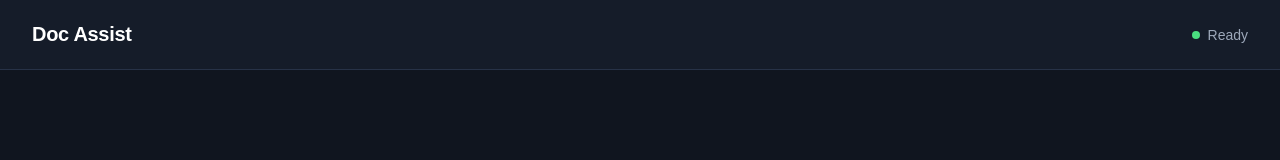
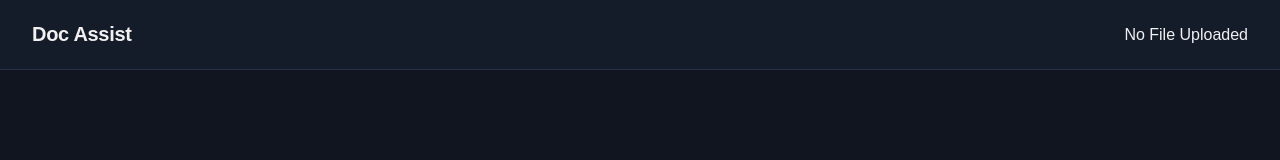
Before and after one commit to Yoonus-A/rag-document-assistant, a React app in the folder frontend/: page / in a window 1280 px wide. Shown: the top 160 px of the page. Built offline with nearby package versions, Linux system fonts and the light colour scheme; the HTML template or start-up script is replaced by a standard one.

Commit message:
Added more urls to origin to adjust for servers used. Changes made to indicate file upload using a label and remove button - improves usability.

```diff
--- a/frontend/src/App.jsx
+++ b/frontend/src/App.jsx
@@ -78,8 +78,8 @@ function App() {
         </div>
 
         <div className="status">
-          <span className="status-dot"></span>
-          Ready
+          <span className={`status-label ${uploadedFile ? 'active' : 'inactive'}`}></span>
+          {uploadedFile ? 'File Uploaded' : 'No File Uploaded'}
         </div>
       </header>
 
@@ -109,8 +109,8 @@ function App() {
 
         {uploadedFile && (
           <div className="uploaded-file">
-            <span>{uploadedFile.name}</span>
-            <button onClick={handleRemoveFile}>Remove</button>
+            <span className="file-name">{uploadedFile.name}</span>
+            <button className="remove-file-button" onClick={handleRemoveFile}>Remove</button>
           </div>
         )}
 
--- a/frontend/src/styles.css
+++ b/frontend/src/styles.css
@@ -7,7 +7,7 @@
 body {
   font-family: Arial, Helvetica, sans-serif;
   background: #10151f;
-  color: #ffffff;
+  color: #f1efef;
 }
 
 button,
@@ -42,23 +42,23 @@ input {
   font-weight: 600;
   letter-spacing: -0.3px;
 }
-
-.status {
-  display: flex;
-  align-items: center;
-  gap: 8px;
-
-  font-size: 14px;
-  color: #9da8ba;
-}
-
-.status-dot {
+/* Status indicator */
+.status-label {
   width: 8px;
   height: 8px;
   border-radius: 50%;
-  background: #4ade80;
 }
 
+
+.status-label.active {
+  background: #4ade80; /* green */
+  color: #4ade80; /* green */
+}
+
+.status-label.inactive {
+  background: #e40000; /* red */
+  color: #e40000; /* red */
+}
 
 /* Main chat */
 
@@ -247,6 +247,46 @@ input {
   color: #697589;
 }
 
+/* remove file button */
+.uploaded-file {
+  display: flex;
+  align-items: center;
+  gap: 10px;
+  width: fit-content;
+  max-width: 100%;
+  margin: 0 auto 8px auto;
+  padding: 6px 10px;
+  background: #1e2530;
+  border: 1px solid #2d3648;
+  border-radius: 8px;
+}
+
+.file-name {
+  font-size: 14px;
+  color: #e5e9f0;
+  white-space: nowrap;
+  overflow: hidden;
+  text-overflow: ellipsis;
+  max-width: 200px;
+}
+
+.remove-file-button {
+  flex-shrink: 0;
+  padding: 4px 10px;
+  font-size: 12px;
+  font-weight: 500;
+  color: #f87171;
+  background: transparent;
+  border: 1px solid #f87171;
+  border-radius: 6px;
+  cursor: pointer;
+  transition: background 0.15s ease, color 0.15s ease;
+}
+
+.remove-file-button:hover {
+  background: #f87171;
+  color: #1e2530;
+}
 
 /* Send button */
 
```
Also changed, not shown: 1 other file (tests, documents, lock files or other folders).
